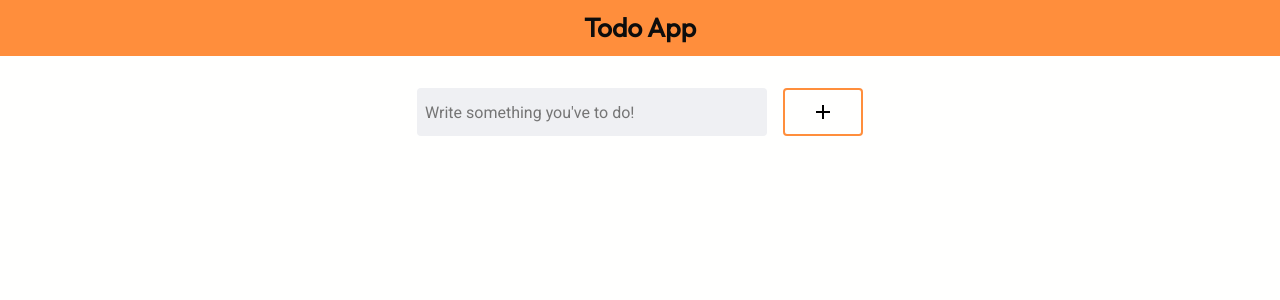
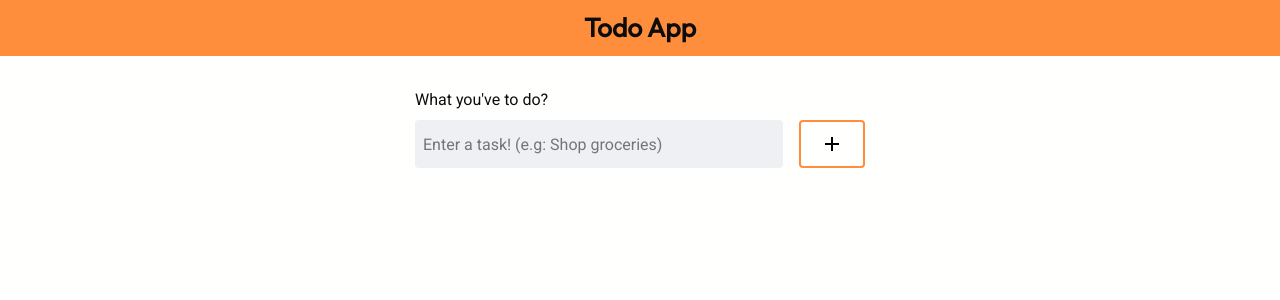
Before and after one commit to alvaro-jrr/todo-app, a React (Create React App) app: page / in a window 1280 px wide. Shown: the top 300 px of the page. Built offline with nearby package versions, Linux system fonts and the light colour scheme.

Commit message:
Set isComplete state when clicking a todo

```diff
--- a/package.json
+++ b/package.json
@@ -3,6 +3,8 @@
   "version": "0.1.0",
   "private": true,
   "dependencies": {
+    "@fontsource/outfit": "^4.5.0",
+    "@fontsource/roboto": "^4.5.1",
     "@testing-library/jest-dom": "^5.15.1",
     "@testing-library/react": "^11.2.7",
     "@testing-library/user-event": "^12.8.3",
--- a/public/index.html
+++ b/public/index.html
@@ -15,12 +15,6 @@
       user's mobile device or desktop. See https://developers.google.com/web/fundamentals/web-app-manifest/
     -->
 		<link rel="manifest" href="%PUBLIC_URL%/manifest.json" />
-		<link rel="preconnect" href="https://fonts.googleapis.com" />
-		<link rel="preconnect" href="https://fonts.gstatic.com" crossorigin />
-		<link
-			href="https://fonts.googleapis.com/css2?family=Outfit&family=Roboto&display=swap"
-			rel="stylesheet"
-		/>
 		<!--
       Notice the use of %PUBLIC_URL% in the tags above.
       It will be replaced with the URL of the `public` folder during the build.
--- a/src/App.css
+++ b/src/App.css
@@ -18,7 +18,7 @@
 .input {
 	height: 3rem;
 	border: none;
-	border-radius: var(--border-radius);
+	border-radius: var(--radius);
 }
 
 .input {
--- a/src/components/Header/index.js
+++ b/src/components/Header/index.js
@@ -9,4 +9,4 @@ const Header = () => {
 	);
 };
 
-export default Header;
+export default React.memo(Header);
--- a/src/components/ListOfTodos/index.js
+++ b/src/components/ListOfTodos/index.js
@@ -4,11 +4,15 @@ import Todo from "components/Todo";
 import "./styles.css";
 
 const ListOfTodos = () => {
-	const { todos } = useTodos();
+	const { todos, setTodos } = useTodos();
 
-	console.log(todos);
-
-	const completeTodo = (index) => (todos[index].isComplete = true);
+	const completeTodo = (index) => {
+		setTodos((prevTodos) => {
+			const newTodos = [...prevTodos];
+			newTodos[index].isComplete = true;
+			return newTodos;
+		});
+	};
 
 	return (
 		<ul className="ListOfTodos">
--- a/src/components/ListOfTodos/styles.css
+++ b/src/components/ListOfTodos/styles.css
@@ -7,6 +7,18 @@
 	max-width: 450px;
 }
 
+.ListOfTodos .Todo:first-child {
+	border-radius: var(--radius) var(--radius) 0 0;
+}
+
+.ListOfTodos .Todo:last-child {
+	border-radius: 0 0 var(--radius) var(--radius);
+}
+
+.ListOfTodos .Todo:only-child {
+	border-radius: var(--radius);
+}
+
 .ListOfTodos .Todo:nth-child(odd) {
 	background: #eff0f3;
 }
--- a/src/components/Todo/index.js
+++ b/src/components/Todo/index.js
@@ -1,22 +1,19 @@
-import React, { useState } from "react";
+import React from "react";
 import "./styles.css";
 
 const Todo = ({ todo, isComplete, completeTodo, id }) => {
-	const [complete, setComplete] = useState(isComplete);
-
-	const handleClick = () => {
-		completeTodo(id);
-		setComplete(true);
-	};
+	const handleClick = () => completeTodo(id);
 
 	return (
 		<li className="Todo" onClick={handleClick}>
-			<p className={complete ? "completed" : null}>{todo}</p>
+			<p className={isComplete ? "completed" : null}>{todo}</p>
 		</li>
 	);
 };
 
 export default React.memo(
 	Todo,
-	(prevProps, nextProps) => prevProps.id === nextProps.id
+	(prevProps, nextProps) =>
+		prevProps.id === nextProps.id &&
+		prevProps.isComplete === nextProps.isComplete
 );
--- a/src/components/TodoForm/index.js
+++ b/src/components/TodoForm/index.js
@@ -24,13 +24,16 @@ const TodoForm = () => {
 
 	return (
 		<form className="TodoForm" onSubmit={handleSubmit}>
+			<label>
+				What you've to do?
 				<input
 					type="text"
 					className="input"
-				placeholder="Write something you've to do!"
+					placeholder="Enter a task! (e.g: Shop groceries)"
 					onChange={handleChange}
 					value={todo}
 				/>
+			</label>
 
 			<button className="btn">
 				<img
--- a/src/components/TodoForm/styles.css
+++ b/src/components/TodoForm/styles.css
@@ -8,13 +8,20 @@
 	gap: 1rem;
 }
 
+.TodoForm label {
+	display: flex;
+	flex-flow: column nowrap;
+	row-gap: 0.5rem;
+	width: 100%;
+}
+
 .TodoForm input {
 	width: 100%;
-	max-width: 350px;
 }
 
 .TodoForm .btn {
 	display: flex;
+	align-self: flex-end;
 	align-items: center;
 	justify-content: center;
 	width: 100%;
--- a/src/index.css
+++ b/src/index.css
@@ -7,7 +7,7 @@
 	--btn-text: #0d0d0d;
 	--form-input: #eff0f3;
 	--form-text: #0d0d0d;
-	--border-radius: 0.25rem;
+	--radius: 0.25rem;
 	--stroke: #0d0d0d;
 }
 
```
Also changed, not shown: src/index.js (+11 -9 lines), 1 other file (tests, documents, lock files or other folders). Lines whose indentation alone changed are shown as unchanged.
